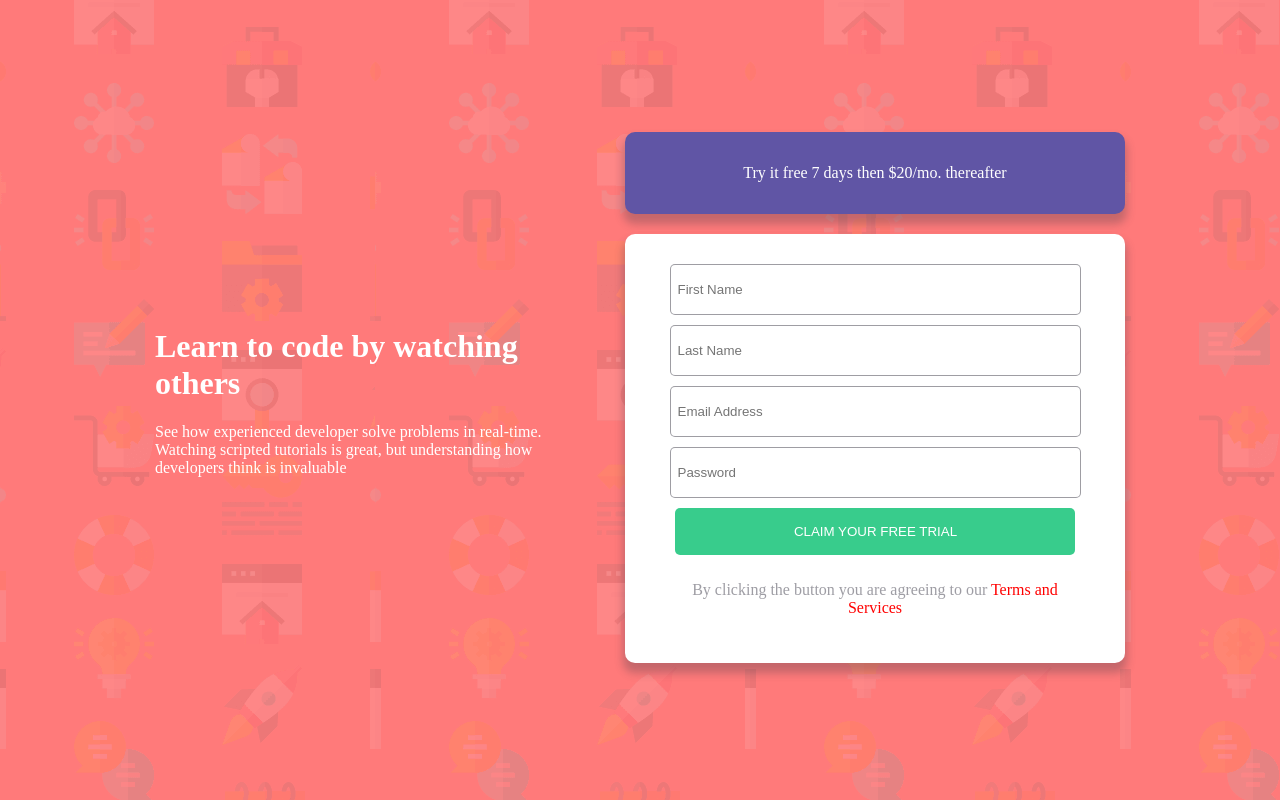
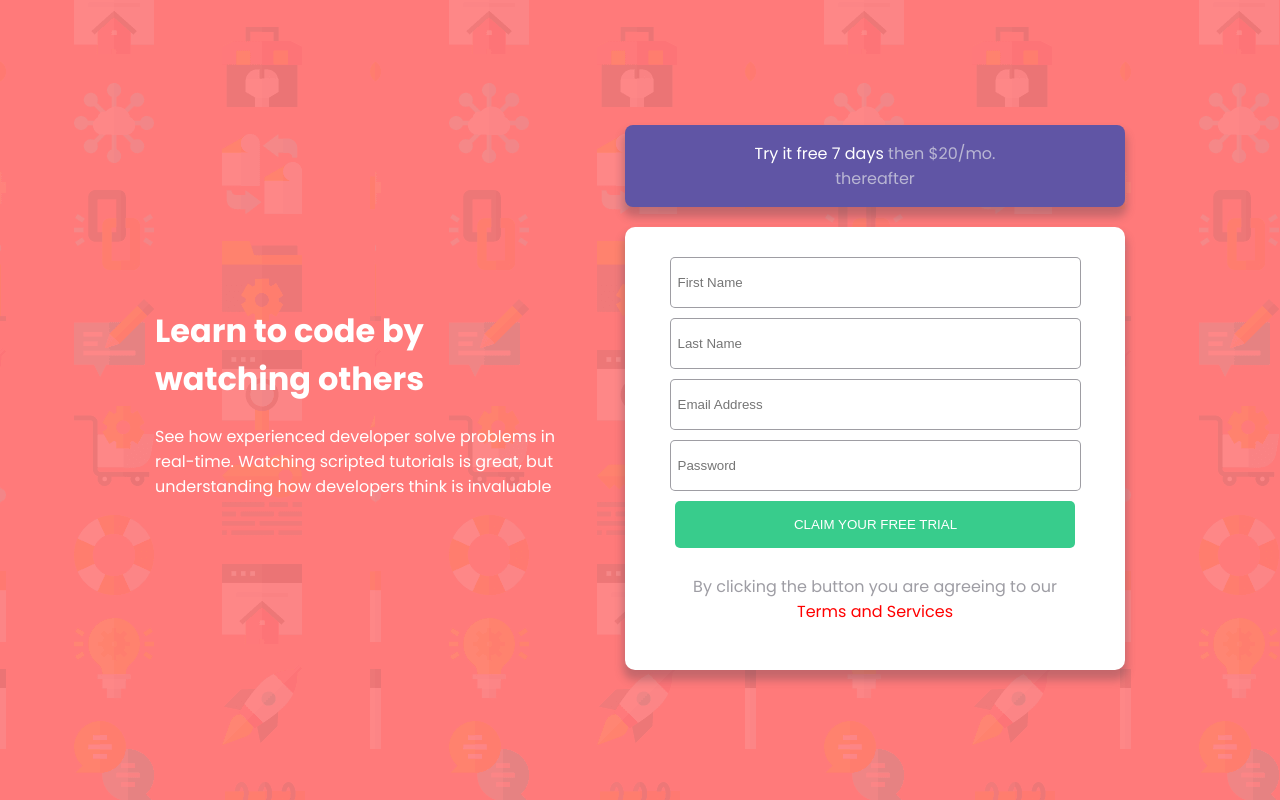
Before and after one commit to mammanyacham/Sign-up-Form, a React (Vite) app in the folder vite-project/: page / in a window 1280 px wide. Built offline with nearby package versions, Linux system fonts and the light colour scheme.

Commit message:
wrp up styling

```diff
--- a/vite-project/index.css
+++ b/vite-project/index.css
@@ -2,6 +2,7 @@ body{
     margin: 0px;
     background: url("/src/assets/images/bg-intro-mobile.png");
     background-color: hsl(0, 100%, 74%);
+    font-family: poppins, sans-serif;
 }
 
 #root{
@@ -18,7 +19,7 @@ main{
     justify-content: center;
     align-items: center;
     flex-direction: column;
-    width: 80%;
+    width: 90%;
 }
 
 h1, p{
@@ -39,6 +40,12 @@ h1, p{
 
 .purple-note p{
     width: 60%;
+
+}
+
+.purple-note > p > span{
+    color: hsl(246, 25%, 77%);
+
 }
 
 form{
@@ -82,7 +89,7 @@ form span{
     color: red;
 }
 
-@media (min-width: 500px) {
+@media (min-width: 700px) {
     main{
         display: flex;
         flex-direction: row;
@@ -103,7 +110,10 @@ form span{
         width: 500px;
     }
 
-
+    .purple-note{
+        padding: 0px;
+        border-radius: 8px;
+    }
 
 
 }
--- a/vite-project/index.html
+++ b/vite-project/index.html
@@ -3,6 +3,9 @@
   <head>
     <meta charset="UTF-8" />
     <link rel="icon" type="image/svg+xml" href="/vite.svg" />
+    <link rel="preconnect" href="https://fonts.googleapis.com">
+    <link rel="preconnect" href="https://fonts.gstatic.com" crossorigin>
+    <link href="https://fonts.googleapis.com/css2?family=Fredoka:wght@300..700&family=Handlee&family=Hanken+Grotesk:ital,wght@0,100..900;1,100..900&family=Lexend+Deca:wght@100..900&family=Marcellus&family=MedievalSharp&family=Nunito:ital,wght@0,200..1000;1,200..1000&family=Patrick+Hand&family=Poppins:ital,wght@0,100;0,200;0,300;0,400;0,500;0,600;0,700;0,800;0,900;1,100;1,200;1,300;1,400;1,500;1,600;1,700;1,800;1,900&display=swap" rel="stylesheet">
     <meta name="viewport" content="width=device-width, initial-scale=1.0" />
     <title>vite-project</title>
   </head>
--- a/vite-project/src/components/App.jsx
+++ b/vite-project/src/components/App.jsx
@@ -10,7 +10,7 @@ return(
 
           <div className="form">
              <div className="purple-note">
-                <p><span>Try it free 7 days</span> then $20/mo. thereafter</p>
+                <p>Try it free 7 days <span>then $20/mo. thereafter</span></p>
             </div>
 
             <form>
```
